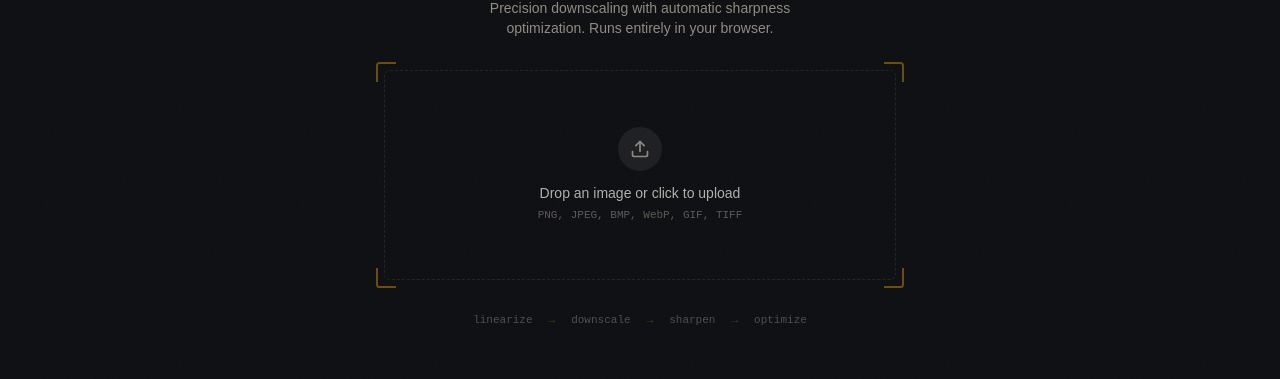
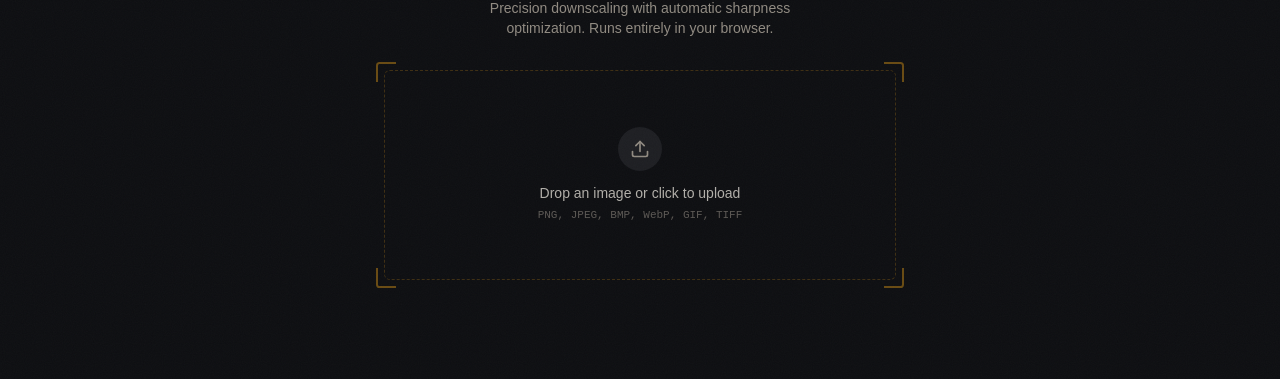
Before and after one commit to alvytsk/r3sizer, a React (Vite) app in the folder web/: page / in a window 1280 px wide. Shown: the part 242-621 px from the top of the page. Built offline with nearby package versions, Linux system fonts and the light colour scheme.

Commit message:
style: add staggered hero entrance animation and pulsing upload border

```diff
--- a/web/src/App.tsx
+++ b/web/src/App.tsx
@@ -272,17 +272,17 @@ export default function App() {
               <div className="flex-1 flex items-center justify-center px-6">
                 <div className="flex flex-col items-center gap-8 max-w-lg w-full -mt-10">
                   {/* Hero title */}
-                  <div className="flex flex-col items-center gap-2 text-center">
+                  <div className="flex flex-col items-center gap-2 text-center animate-fade-up">
                     <h2 className="font-mono text-3xl font-bold tracking-tight text-primary glow-amber-text">
                       r3sizer
                     </h2>
-                    <p className="text-sm text-muted-foreground max-w-xs">
+                    <p className="text-sm text-muted-foreground max-w-xs animate-fade-up delay-100">
                       Precision downscaling with automatic sharpness optimization.
                       Runs entirely in your browser.
                     </p>
                   </div>
                   {/* Upload zone with crop marks */}
-                  <div className="relative w-full">
+                  <div className="relative w-full animate-fade-up delay-200">
                     {/* Corner crop marks */}
                     <div className="absolute -top-2 -left-2 w-5 h-5 border-t-2 border-l-2 border-primary/40 rounded-tl-sm" />
                     <div className="absolute -top-2 -right-2 w-5 h-5 border-t-2 border-r-2 border-primary/40 rounded-tr-sm" />
@@ -291,7 +291,7 @@ export default function App() {
                     <ImageUpload />
                   </div>
                   {/* Pipeline hint — hidden on narrow screens */}
-                  <div className="hidden sm:flex items-center gap-4 text-[11px] font-mono text-muted-foreground/50">
+                  <div className="hidden sm:flex items-center gap-4 text-[11px] font-mono text-muted-foreground/50 animate-fade-up delay-300">
                     <span>linearize</span>
                     <span className="text-primary/30">&rarr;</span>
                     <span>downscale</span>
--- a/web/src/components/ImageUpload.tsx
+++ b/web/src/components/ImageUpload.tsx
@@ -58,7 +58,7 @@ export function ImageUpload() {
         relative cursor-pointer rounded-lg border border-dashed transition-all duration-200
         ${isDragging
           ? "border-primary bg-primary/5 glow-amber"
-          : "border-border/60 hover:border-primary/40 hover:bg-surface/50"
+          : "upload-idle hover:border-primary/60 hover:bg-surface/50"
         }
       `}
       onDragOver={(e) => { e.preventDefault(); setIsDragging(true); }}
--- a/web/src/index.css
+++ b/web/src/index.css
@@ -168,6 +168,46 @@
   .glow-amber-text {
     text-shadow: 0 0 30px oklch(0.78 0.16 75 / 0.3), 0 0 80px oklch(0.78 0.16 75 / 0.1);
   }
+
+  /* Hero entrance animation */
+  @keyframes fade-up {
+    from {
+      opacity: 0;
+      transform: translateY(10px);
+    }
+    to {
+      opacity: 1;
+      transform: translateY(0);
+    }
+  }
+
+  .animate-fade-up {
+    animation: fade-up 0.4s cubic-bezier(0.16, 1, 0.3, 1) both;
+  }
+
+  .delay-100 { animation-delay: 100ms; }
+  .delay-200 { animation-delay: 200ms; }
+  .delay-300 { animation-delay: 300ms; }
+  .delay-400 { animation-delay: 400ms; }
+
+  /* Pulsing amber border for upload idle state */
+  @keyframes border-pulse {
+    0%, 100% { border-color: oklch(0.78 0.16 75 / 0.15); }
+    50%       { border-color: oklch(0.78 0.16 75 / 0.40); }
+  }
+
+  .upload-idle {
+    animation: border-pulse 3s ease-in-out infinite;
+  }
+
+  /* Footer top-edge gradient — frames the telemetry strip */
+  .footer-separator {
+    background: linear-gradient(
+      to bottom,
+      oklch(0.78 0.16 75 / 0.08) 0px,
+      transparent 3px
+    );
+  }
 }
 
 /* Styled scrollbar for dark theme */
```
